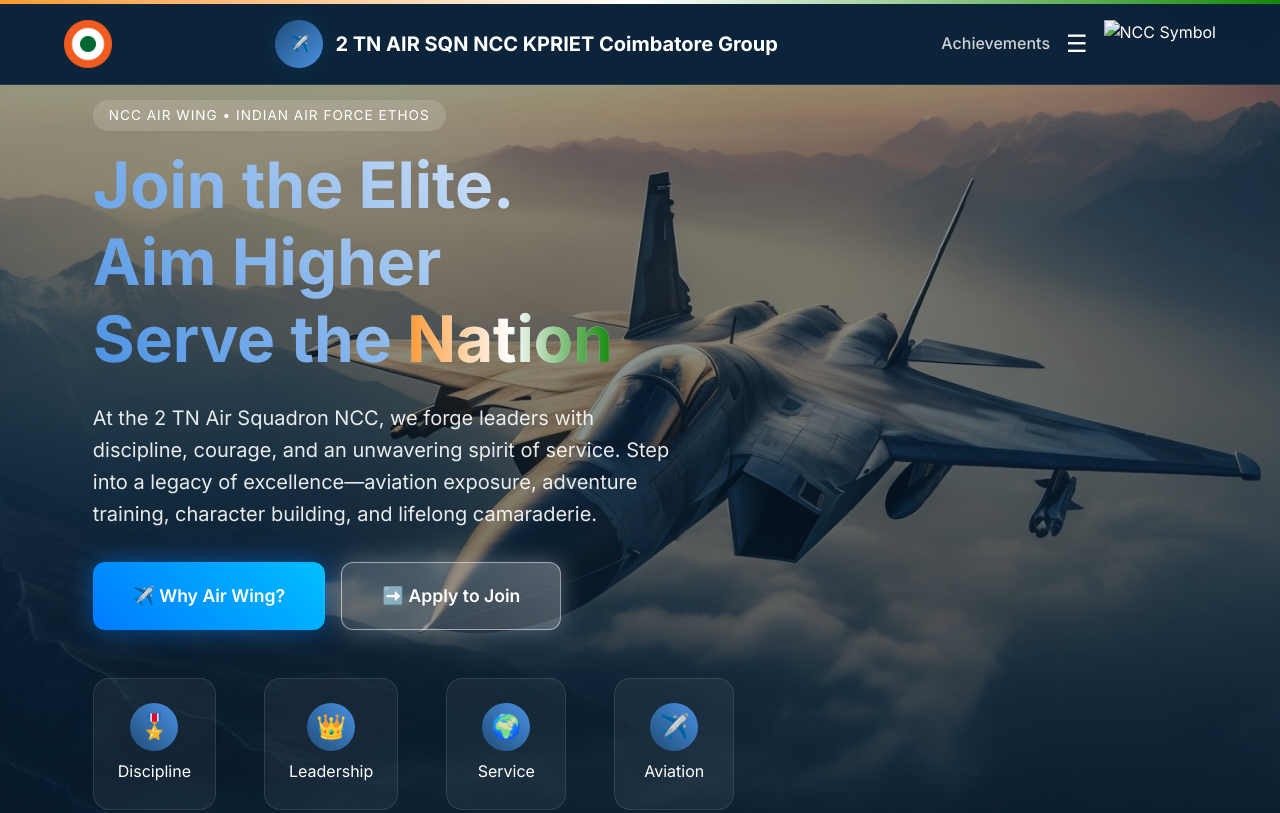
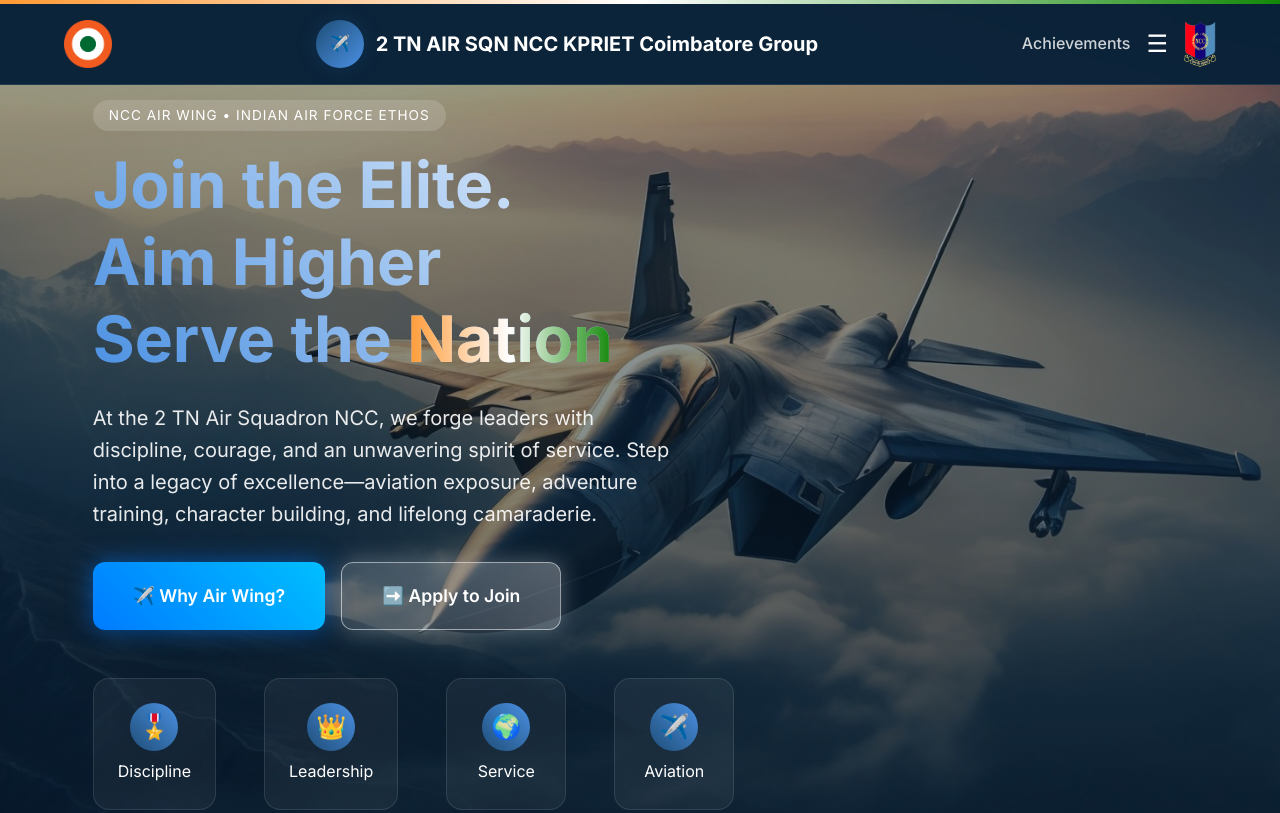
Before and after one commit to kprietairwing/2tnairsqnncc-kpriet, a plain HTML site: page index.html in a window 1280 px wide. Shown: the top 813 px of the page. Drawn offline with Linux system fonts and the light colour scheme.

Commit message:
index.html

```diff
--- a/index.html
+++ b/index.html
@@ -904,7 +904,7 @@
                         <li><a href="#benefits" class="dropdown-link">Benefits</a></li>
                         <li><a href="#contact" class="dropdown-link">Contact</a></li>
                     </ul>
-                    <img src="ncc-symbol" alt="NCC Symbol" class="right-insignia">
+                    <img src="images/ncc-symbol.png" alt="NCC Symbol" class="right-insignia">
                 </div>
             </nav>
         </div>
```
